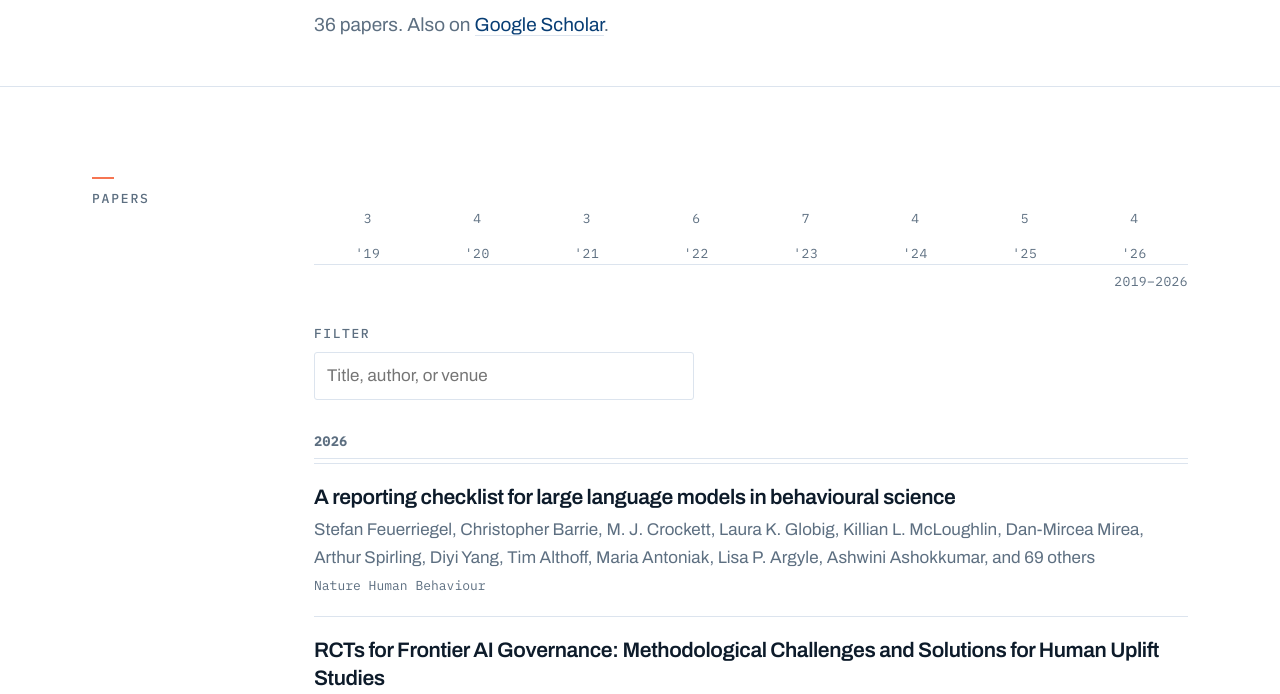
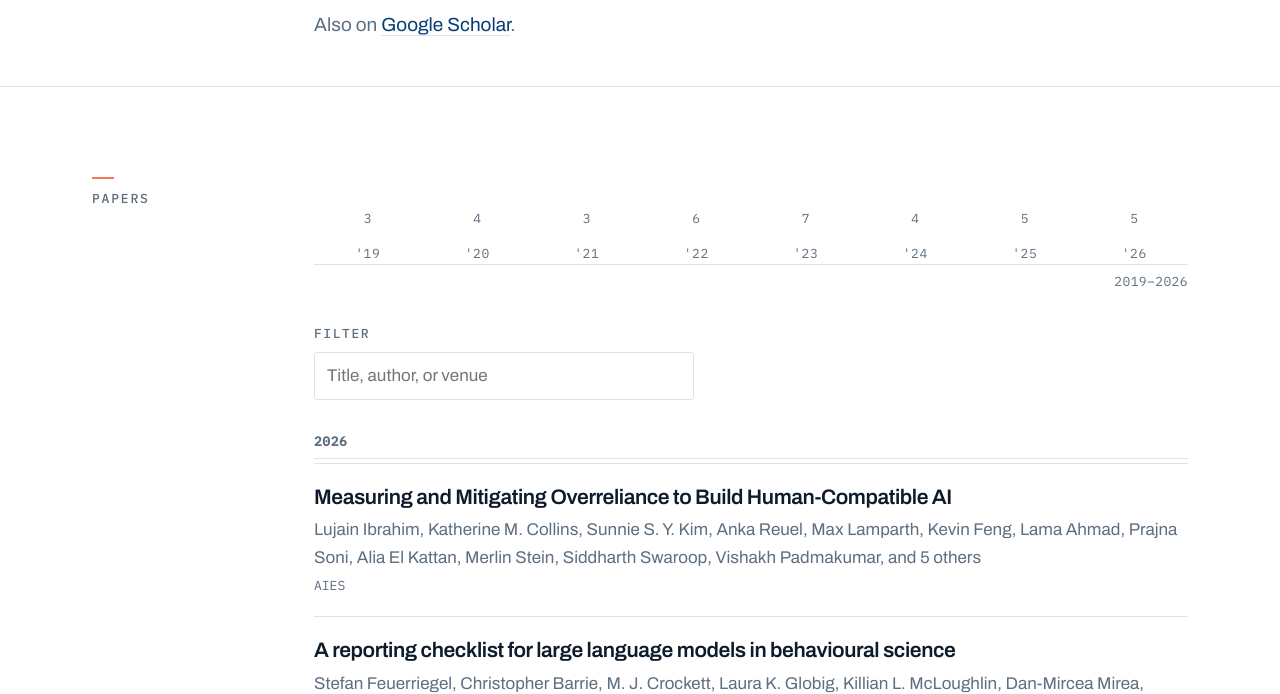
Before and after one commit to Trace-Lab-University-of-Cambridge/Website, an Astro site in the folder web/: page /publications in a window 1280 px wide. Shown: the part 208-902 px from the top of the page. Built offline with nearby package versions, Linux system fonts and the light colour scheme; Astro itself is replaced by a stand-in of ours.

Commit message:
Add overreliance paper; remove forthcoming; spell out Phil Trans; remove pub count

```diff
--- a/web/src/data/publications.yaml
+++ b/web/src/data/publications.yaml
@@ -4,6 +4,30 @@
 # Source: OpenAlex (see the script's docstring for why not Google Scholar).
 
 publications:
+  - title: "Measuring and Mitigating Overreliance to Build Human-Compatible AI"
+    authors:
+      - "Lujain Ibrahim"
+      - "Katherine M. Collins"
+      - "Sunnie S. Y. Kim"
+      - "Anka Reuel"
+      - "Max Lamparth"
+      - "Kevin Feng"
+      - "Lama Ahmad"
+      - "Prajna Soni"
+      - "Alia El Kattan"
+      - "Merlin Stein"
+      - "Siddharth Swaroop"
+      - "Vishakh Padmakumar"
+      - "Ilia Sucholutsky"
+      - "Andrew Strait"
+      - "Diyi Yang"
+      - "Q. Vera Liao"
+      - "Umang Bhatt"
+    year: 2026
+    venue: "AIES"
+    url: "https://arxiv.org/abs/2509.08010"
+    citations: 0
+
   - title: "A reporting checklist for large language models in behavioural science"
     authors:
       - "Stefan Feuerriegel"
@@ -105,7 +129,7 @@ publications:
       - "Umang Bhatt"
       - "Ella Guest"
     year: 2026
-    venue: "Forthcoming at AIES 2026"
+    venue: "AIES"
     url: "https://doi.org/10.48550/arxiv.2603.11001"
     citations: 0
 
@@ -115,7 +139,7 @@ publications:
       - "Umang Bhatt"
       - "Ilia Sucholutsky"
     year: 2026
-    venue: "Phil. Trans. R. Soc. A"
+    venue: "Philosophical Transactions of the Royal Society A"
     url: "https://doi.org/10.1098/rsta.2025.0149"
     citations: 0
 
--- a/web/src/data/publications_overrides.yaml
+++ b/web/src/data/publications_overrides.yaml
@@ -26,7 +26,7 @@ allowed_venues:
   - IEEE Computer
   - Nature Human Behaviour
   - Patterns
-  - Phil. Trans. R. Soc. A
+  - Philosophical Transactions of the Royal Society A
   - PNAS
   - "RSS: Data Science and AI"
   - Science
@@ -36,7 +36,7 @@ allowed_venues:
 merge:
   - into: "RCTs for Frontier AI Governance"
     drop: "RCTs for Human-AI Evaluation"
-    venue: "Forthcoming at AIES 2026"
+    venue: "AIES"
 
 # Per-paper venue corrections. OpenAlex files these under Cambridge's
 # repository, which is not a venue.
--- a/web/src/pages/publications.astro
+++ b/web/src/pages/publications.astro
@@ -2,7 +2,6 @@
 import Base from '../layouts/Base.astro';
 import Publications from '../components/Publications.tsx';
 import publications from '../data/publications.yaml';
-const count = ((publications as any).publications ?? []).length;
 ---
 <Base title="Publications · TRACE Lab" description="Papers from the TRACE Lab at the University of Cambridge.">
   <header class="pagehead">
@@ -12,8 +11,7 @@ const count = ((publications as any).publications ?? []).length;
         <p class="eyebrow">TRACE Lab</p>
         <h1 class="pagehead__title">Publications</h1>
         <p class="pagehead__sub">
-          {count} papers. Also on
-          <a href="https://scholar.google.com/citations?user=qq8bxPkAAAAJ&hl=en" rel="noopener">Google Scholar</a>.
+          Also on <a href="https://scholar.google.com/citations?user=qq8bxPkAAAAJ&hl=en" rel="noopener">Google Scholar</a>.
         </p>
       </div>
     </div>
```
